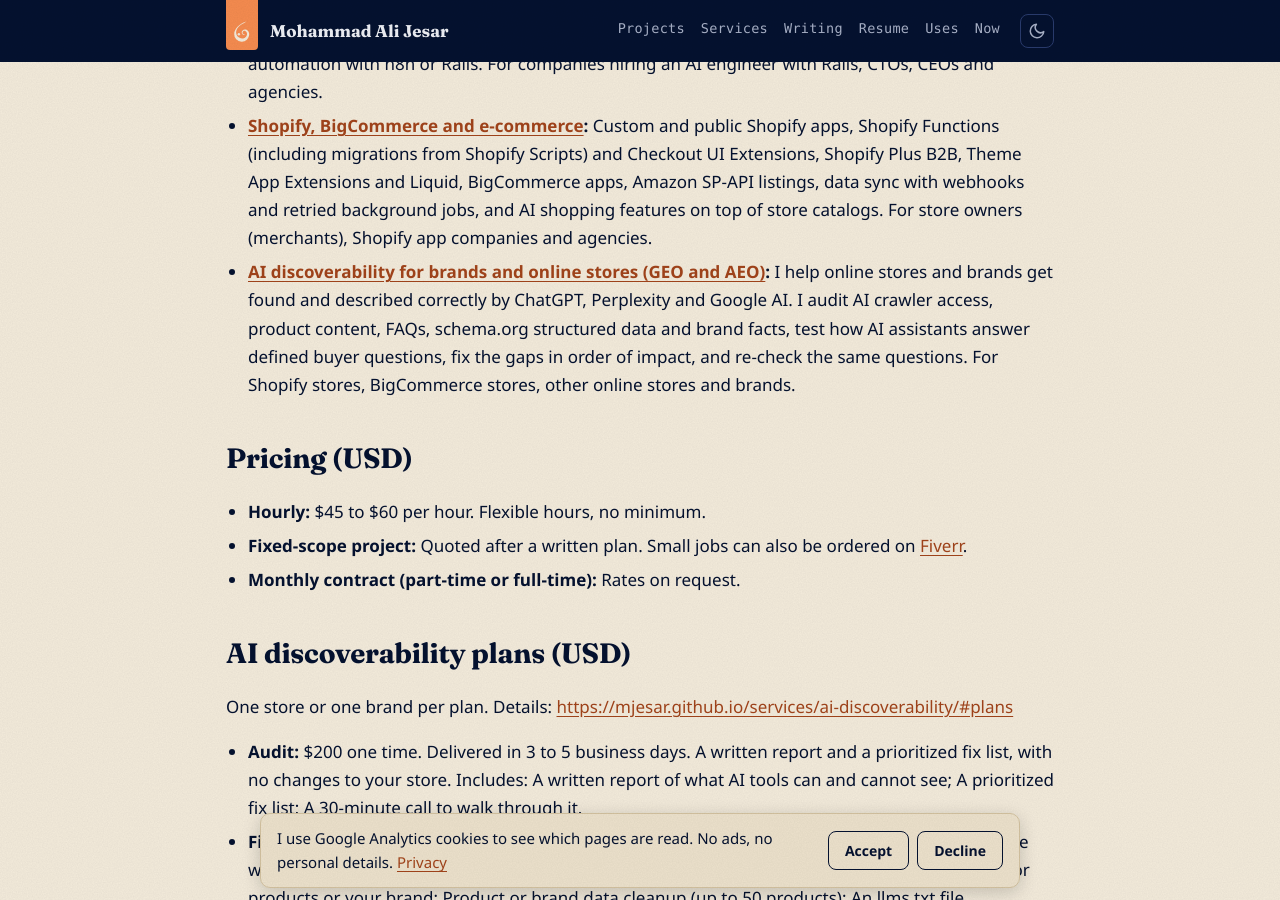
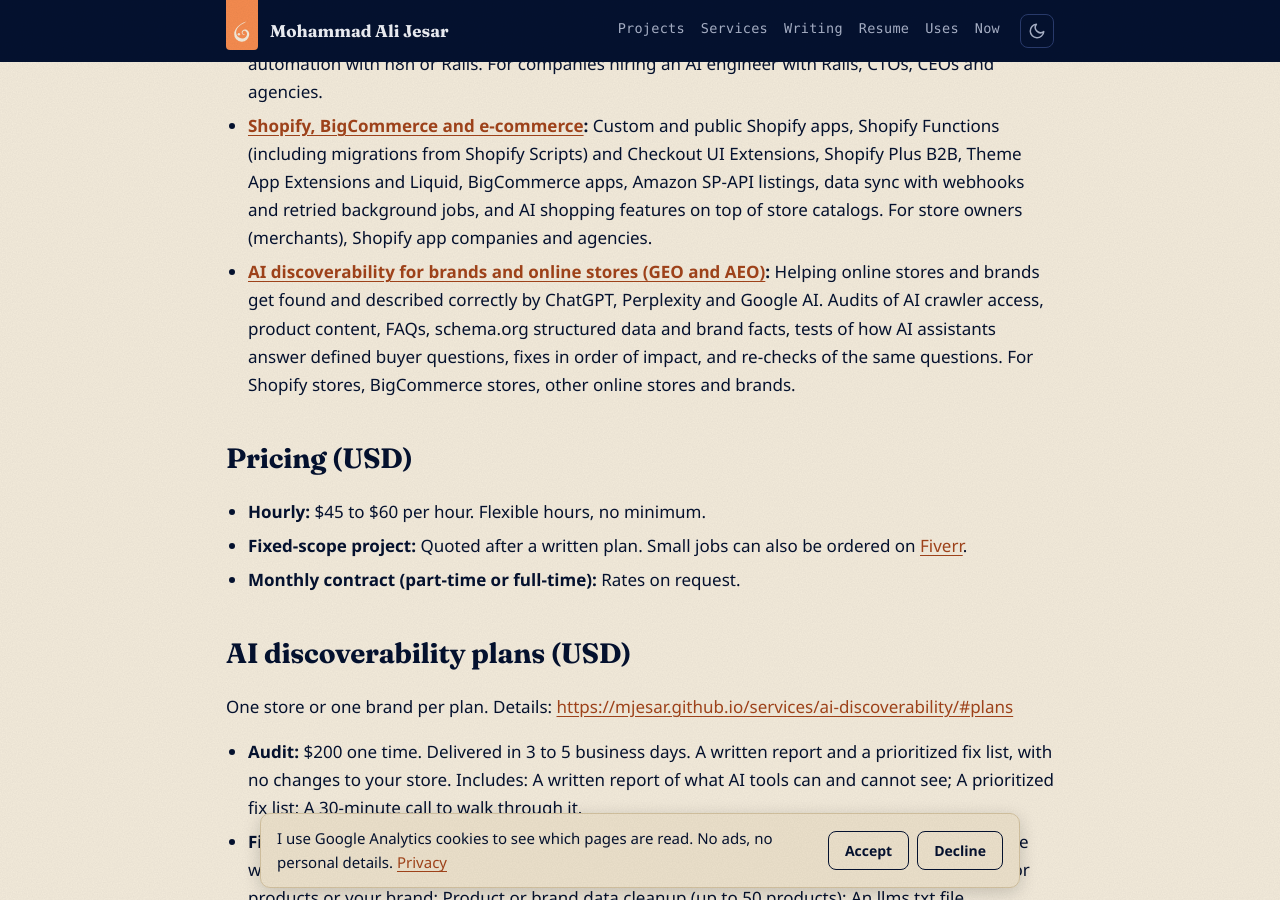
Before and after one commit to mjesar/mjesar.github.io, a Jekyll site: the page built from llm-info/index.md, in a window 1280 px wide and 900 px high, scrolled down 797 px. Built offline with Jekyll 4.4.1, drawn with Linux system fonts in a browser that asks for light colours.

Commit message:
write the ai discoverability service summary in a neutral voice

```diff
--- a/_data/services.yml
+++ b/_data/services.yml
@@ -35,7 +35,7 @@
   for: Shopify stores, BigCommerce stores, other online stores and brands.
   service_type: Generative engine optimization (GEO) and answer engine optimization (AEO)
   plans: ai_plans
-  summary: I help online stores and brands get found and described correctly by ChatGPT, Perplexity and Google AI. I audit AI crawler access, product content, FAQs, schema.org structured data and brand facts, test how AI assistants answer defined buyer questions, fix the gaps in order of impact, and re-check the same questions.
+  summary: Helping online stores and brands get found and described correctly by ChatGPT, Perplexity and Google AI. Audits of AI crawler access, product content, FAQs, schema.org structured data and brand facts, tests of how AI assistants answer defined buyer questions, fixes in order of impact, and re-checks of the same questions.
   card_title: AI discoverability for brands and online stores
   card_headline: Help AI assistants understand your products.
   card_intro: I check the product and brand information AI assistants rely on when they answer shopping questions, then fix the gaps in order of impact. No one can guarantee a recommendation, but missing information can be fixed.
```
